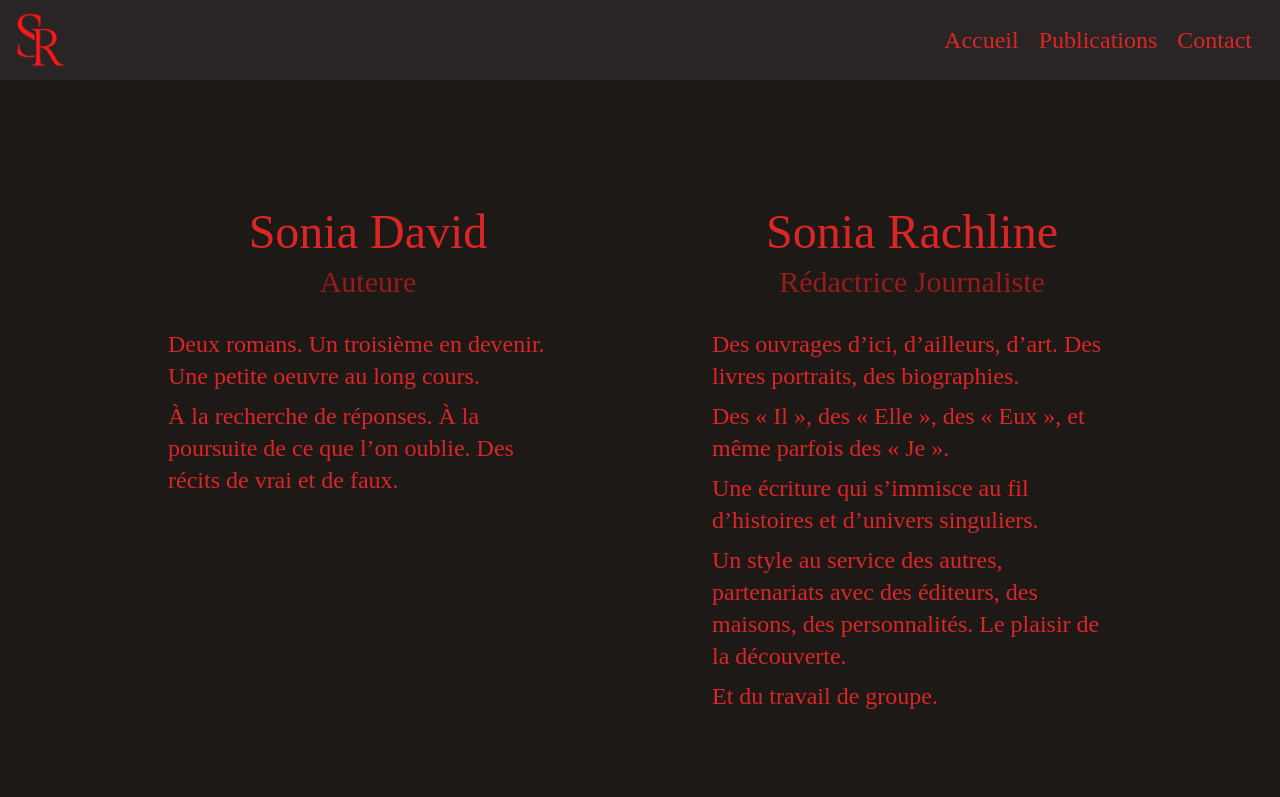
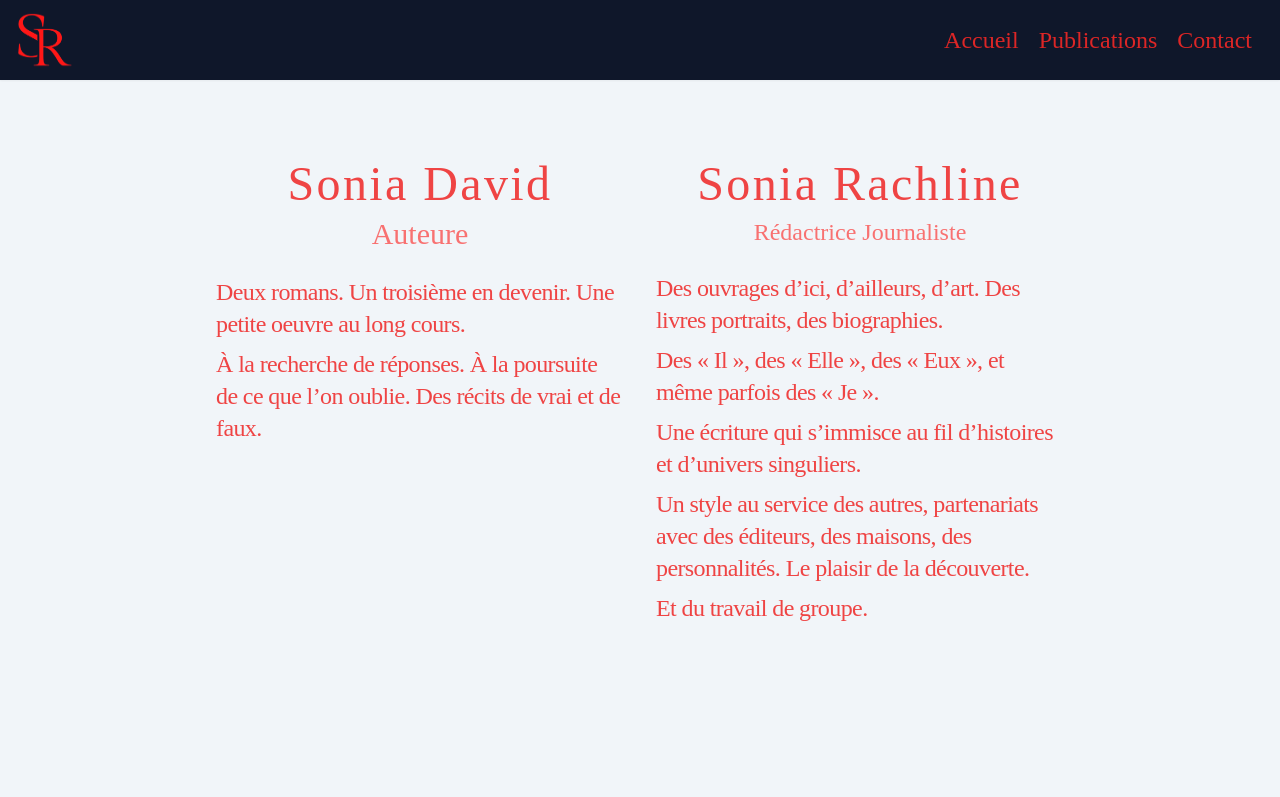
Before and after one commit to mrnguyencoder/sonia-rachline.fr, a React (Create React App) app: page /#/ in a window 1280 px wide. Shown: the top 797 px of the page. Built offline with nearby package versions, Linux system fonts and the light colour scheme.

Commit message:
change bg

```diff
--- a/src/App.js
+++ b/src/App.js
@@ -11,7 +11,7 @@ import Contact from './componants/Contact';
 
 function App() {
   return (
-    <div className='bg-stone-900'>
+    <div className='bg-slate-100'>
         <NavBar />
         <Routes>
           <Route path= "/" element={<Home />} />
--- a/src/componants/Contact.jsx
+++ b/src/componants/Contact.jsx
@@ -5,7 +5,7 @@ import { EnvelopeIcon, PhoneIcon } from '@heroicons/react/24/outline';
 
 function Contact() {
   return (
-    <section className="text-red-700 h-screen" >
+    <section className="text-red-700 h-screen bg-slate-900" >
       <h2 className="text-center tracking-widest text-4xl lg:text-6xl py-10">Contact</h2>
       <div className="grid grid-cols-1 lg:grid-cols-2 md:gap-8">
         <div className="flex flex-col justify-center items-center space-y-8 py-6">
--- a/src/componants/Footer.jsx
+++ b/src/componants/Footer.jsx
@@ -7,9 +7,9 @@ import Logo from '../assets/logoSoniaRachline.png';
 
 function Footer() {
   return (
-    <footer className='flex flex-col bg-stone-800 px-4 text-gray-400'>
+    <footer className='flex flex-col bg-slate-900 px-4 text-gray-400'>
       <div className="flex justify-between items-center p-4">
-        <Link to="/"><img src={Logo} alt="sonia rachline" className='h-10 md:h-14 lg:h-20 hover:scale-110' /></Link>
+        <Link to="/"><img src={Logo} alt="sonia rachline" className='h-10 md:h-12 lg:h-16 hover:scale-110' /></Link>
         <div className="flex flex-col items-center space-y-2">
           <Link to="mentions-legales" className='text-slate-300 hover:scale-105 text-xs md:text-lg'>Mentions Légales</Link>
           <div className="md:flex space-x-3">
@@ -23,7 +23,7 @@ function Footer() {
              </a>
           </div>
         </div>
-        <div className="text-3xl md:text-5xl flex space-x-2">
+        <div className="text-2xl md:text-3xl flex space-x-2">
             <a href="https://www.facebook.com/sonia.david.92"
               className=""
               rel='noreferrer' target="_blank">
--- a/src/componants/Home.jsx
+++ b/src/componants/Home.jsx
@@ -3,29 +3,29 @@ import React from 'react';
 
 function Home() {
   return (
-    <section className="flex flex-col justify-between items-center space-y-8 lg:space-y-20 p-10 md:p-20 lg:p-32">
-      <div className="">
-        <div className="grid grid-cols-1 lg:grid-cols-2 md:gap-16">
-          <div className="px-2 md:px-10 ">
-            <h2 className="text-4xl md:text-5xl text-red-600 hover:animate-ping text-center">Sonia David</h2>
-            <h3 className="text-2xl md:text-3xl text-red-800 pt-2 text-center">Auteure</h3>
-            <p className="text-xl md:text-2xl text-red-600 max-w-4xl pt-7">Deux romans. Un troisième en devenir. Une petite oeuvre au long cours.</p>
-            <p className="text-xl md:text-2xl text-red-600 max-w-4xl pt-2">À la recherche de réponses. À la poursuite de ce que l’on oublie. Des récits de vrai et de faux.</p>
+    <section className="flex flex-col justify-between items-center space-y-8 text-red-500">
+      <div className="mx-auto max-w-4xl px-4 py-20">
+        <div className="grid grid-cols-1 lg:grid-cols-2 gap-4">
+          <div className="px-2 ">
+            <h2 className="text-4xl md:text-5xl text-center tracking-wider">Sonia David</h2>
+            <h3 className="text-2xl md:text-3xl pt-2 text-center text-red-400">Auteure</h3>
+            <p className="text-xl md:text-2xl pt-6 tracking-tight">Deux romans. Un troisième en devenir. Une petite oeuvre au long cours.</p>
+            <p className="text-xl md:text-2xl pt-2 tracking-tight">À la recherche de réponses. À la poursuite de ce que l’on oublie. Des récits de vrai et de faux.</p>
           </div>
-          <div className=" px-2 md:px-10 pt-16 md:pt-0">
-            <h1 className="text-4xl md:text-5xl text-red-600 hover:animate-ping text-center">Sonia Rachline</h1>
-            <h3 className="text-2xl md:text-3xl text-red-800 pt-2 text-center">Rédactrice Journaliste</h3>
-            <p className="text-xl md:text-2xl text-red-600 max-w-4xl pt-7">Des ouvrages d’ici, d’ailleurs, d’art. Des livres portraits, des biographies.</p>
-            <p className="text-xl md:text-2xl text-red-600 max-w-4xl pt-2">Des « Il », des « Elle », des « Eux », et même parfois des « Je ».</p>
-            <p className="text-xl md:text-2xl text-red-600 max-w-4xl pt-2">Une écriture qui s’immisce au fil d’histoires et d’univers singuliers.</p>
-            <p className="text-xl md:text-2xl text-red-600 max-w-4xl pt-2">Un style au service des autres, partenariats avec des éditeurs, des maisons, des personnalités. Le plaisir de la découverte.</p>
-            <p className="text-xl md:text-2xl text-red-600 max-w-4xl pt-2">Et du travail de groupe.</p>
-            <p className="text-xl md:text-2xl text-red-600 max-w-4xl pt-2"></p>
+          <div className=" px-2 pt-16 md:pt-0">
+            <h1 className="text-4xl md:text-5xl text-center tracking-wider">Sonia Rachline</h1>
+            <h3 className="text-2xl md:text-3x pt-2 text-center text-red-400">Rédactrice Journaliste</h3>
+            <p className="text-xl md:text-2xl pt-6 tracking-tight">Des ouvrages d’ici, d’ailleurs, d’art. Des livres portraits, des biographies.</p>
+            <p className="text-xl md:text-2xl pt-2 tracking-tight">Des « Il », des « Elle », des « Eux », et même parfois des « Je ».</p>
+            <p className="text-xl md:text-2xl pt-2 tracking-tight">Une écriture qui s’immisce au fil d’histoires et d’univers singuliers.</p>
+            <p className="text-xl md:text-2xl pt-2 tracking-tight">Un style au service des autres, partenariats avec des éditeurs, des maisons, des personnalités. Le plaisir de la découverte.</p>
+            <p className="text-xl md:text-2xl pt-2 tracking-tight">Et du travail de groupe.</p>
+            <p className="text-xl md:text-2xl pt-2 tracking-tight"></p>
           </div>
         </div>
       </div>
       {/* Section loop marquee text */}
-      <div class="flex overflow-x-hidden text-red-700 w-screen">
+      <div class="flex overflow-x-hidden text-red-600 w-screen">
         <div class="py-12 animate-marquee whitespace-nowrap text-3xl">
           <span class="mx-6">David Bowie n’est pas mort</span>
           <span class="mx-6">Les petits succès sont un désastre</span>
--- a/src/componants/NavBar.jsx
+++ b/src/componants/NavBar.jsx
@@ -12,9 +12,9 @@ function NavBar() {
   ];
 
   return (
-    <nav className='flex justify-between p-3 shadow-sm bg-stone-800 text-red-700'>
+    <nav className='flex justify-between p-3 shadow-sm bg-slate-900 text-red-700'>
       <Link to="/" className="">
-        <img className='h-10 md:h-14 hover:scale-110 transition duration-700' src={Logo} alt="Sonia Rachline" />
+        <img className='h-10 w-12 md:h-14 md:w-16 hover:scale-110 transition duration-700' src={Logo} alt="Sonia Rachline" />
       </Link>
       <div className="hidden md:flex items-center text-2xl space-x-5 text-red-600 pr-4">
         <Link to="/" className="hover:animate-pulse" >Accueil</Link>
--- a/src/componants/Publications.jsx
+++ b/src/componants/Publications.jsx
@@ -227,7 +227,7 @@ function Publications() {
 }, {});
 
   return (
-    <section className="">
+    <section className="bg-slate-900">
       {selectedBook ? (
         <div className="grid grid-cols-1 md:grid-cols-2 p-8 min-h-screen">
           <div className="flex flex-col justify-center items-center text-red-600 space-y-4 text-xl max-w-3xl">
```
